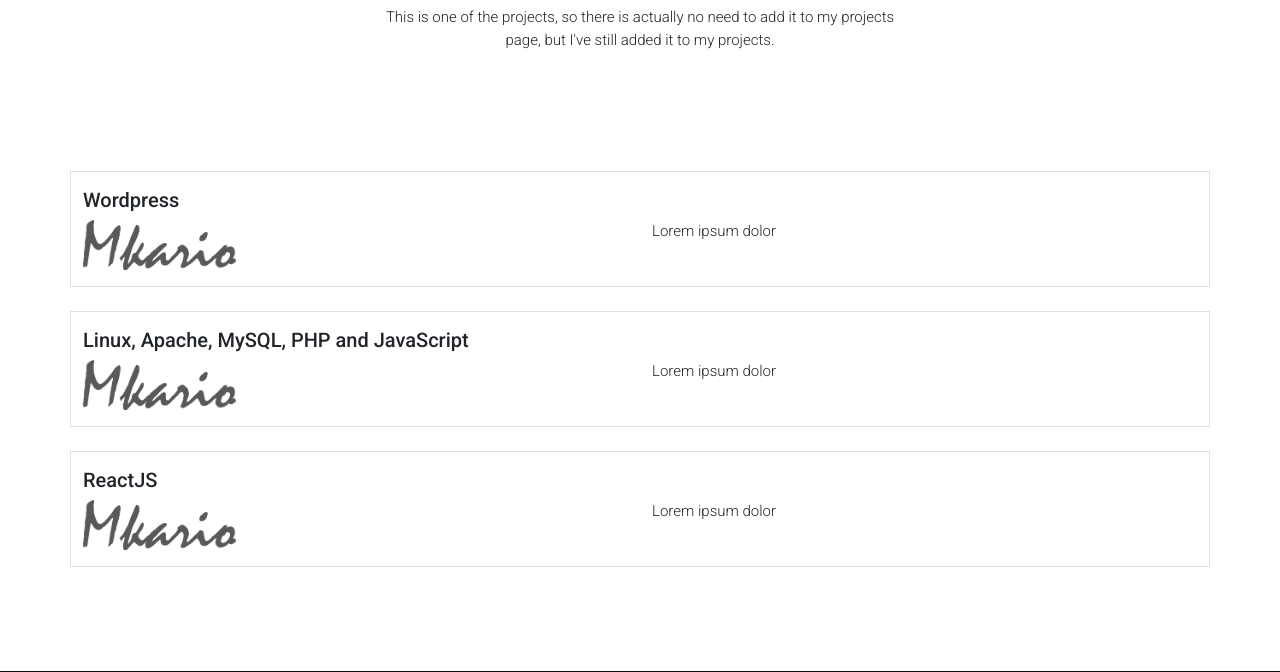
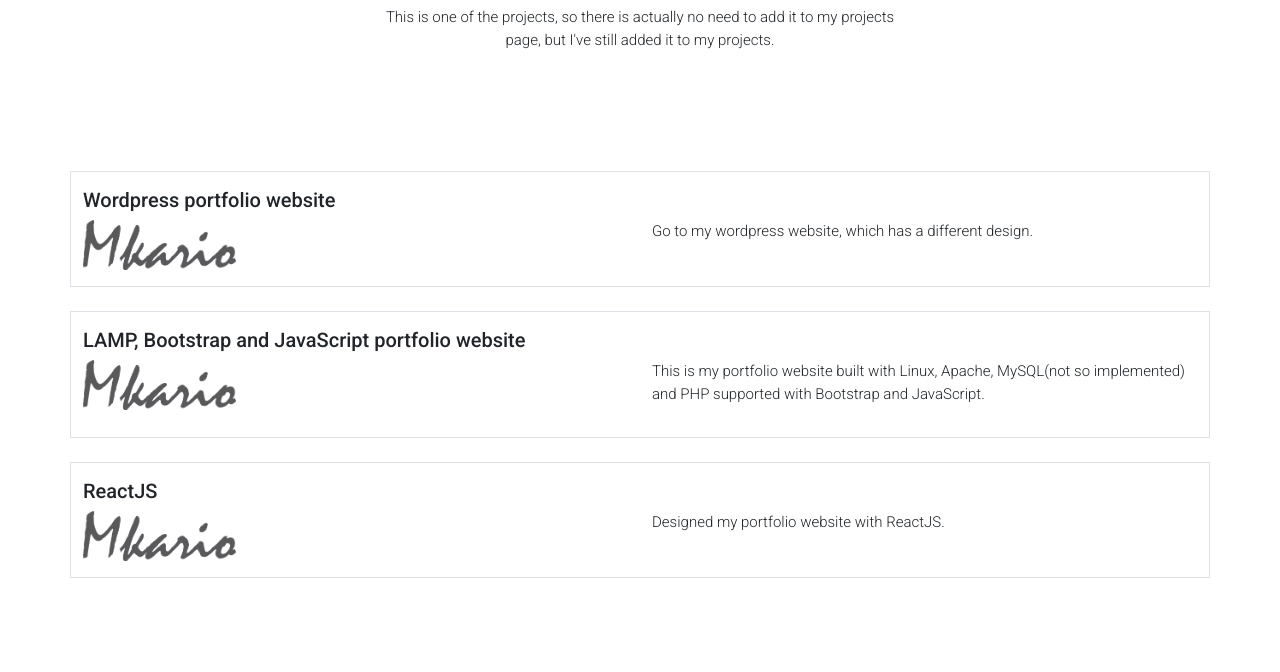
Before and after one commit to Hardanto/mkario, a PHP site: page /frontend/projects in a window 1280 px wide. Shown: the part 252-924 px from the top of the page. Run offline with PHP 8.4, Linux system fonts and the light colour scheme; some libraries are stand-ins or nearby versions.

Commit message:
Projects changed a bit

```diff
--- a/frontend/includes/header.php
+++ b/frontend/includes/header.php
@@ -34,7 +34,7 @@ $projects = array('projects','login', 'modal', 'formfields', 'mediafiles');
 						<li class='nav-item'>
 							<a class='nav-link <?php if(in_array($page, $projects)) echo "active" ?> dropdown-toggle projectsLink' id='projectsLink' href='#' role='button' data-bs-toggle='dropdown' aria-expanded='false'>Projects</a>
 							<ul class='dropdown-menu'>
-								<li><a class='dropdown-item <?php if($page == "projects") echo "active" ?>' href="projects">List All Projects</a></li>
+								<li><a class='dropdown-item <?php if($page == "projects") echo "active" ?>' href="projects">List of All Projects</a></li>
 								<li><a class='dropdown-item <?php if($page == "login") echo "active" ?>' href="login">Login</a></li>
 								<li><a class='dropdown-item <?php if($page == "modal") echo "active" ?>' href="modal">Modal</a></li>
 								<li><a class='dropdown-item <?php if($page == "formfields") echo "active" ?>' href="formfields">Forms</a></li>
@@ -69,7 +69,7 @@ $projects = array('projects','login', 'modal', 'formfields', 'mediafiles');
 						<li class='nav-item'>
 							<a class='nav-link <?php if(in_array($page, $projects)) echo "active" ?> dropdown-toggle projectsLink' href='#' role='button' data-bs-toggle='dropdown' aria-expanded='false' onclick=''>Projects</a>
 							<ul class='dropdown-menu'>
-								<li><a class='dropdown-item <?php if($page == "projects") echo "active" ?>' href="projects">List All Projects</a></li>
+								<li><a class='dropdown-item <?php if($page == "projects") echo "active" ?>' href="projects">List of All Projects</a></li>
 								<li><a class='dropdown-item <?php if($page == "login") echo "active" ?>' href="login">Login</a></li>
 								<li><a class='dropdown-item <?php if($page == "modal") echo "active" ?>' href="modal">Modal</a></li>
 								<li><a class='dropdown-item <?php if($page == "formfields") echo "active" ?>' href="formfields">Forms</a></li>
--- a/frontend/projects.php
+++ b/frontend/projects.php
@@ -74,23 +74,23 @@ require_once('../vendor/autoload.php');
             <div class='row'>
                 <a href="https://www.mkario.com/" class='project-link'>
                     <div class='row py-3 border'>
-                        <h5>Wordpress</h5>
+                        <h5>Wordpress portfolio website</h5>
                         <div class='col'>
                             <img src='frontend/img/PortfolioLogoDark.png' height="50px" />
                         </div>
                         <div class='col'>
-                            <p>Lorem ipsum dolor</p>
+                            <p>Go to my wordpress website, which has a different design.</p>
                         </div>
                     </div>
                 </a>
                 <a href="home" class='project-link mt-4'>
                     <div class='row py-3 border'>
-                        <h5>Linux, Apache, MySQL, PHP and JavaScript</h5>
+                        <h5>LAMP, Bootstrap and JavaScript portfolio website</h5>
                         <div class='col-6'>
                             <img src='frontend/img/PortfolioLogoDark.png' height="50px" />
                         </div>
                         <div class='col-6'>
-                            <p>Lorem ipsum dolor</p>
+                            <p>This is my portfolio website built with Linux, Apache, MySQL(not so implemented) and PHP supported with Bootstrap and JavaScript.</p>
                         </div>
                     </div>
                 </a>
@@ -101,7 +101,7 @@ require_once('../vendor/autoload.php');
                             <img src='frontend/img/PortfolioLogoDark.png' height="50px" />
                         </div>
                         <div class='col-6'>
-                            <p>Lorem ipsum dolor</p>
+                            <p>Designed my portfolio website with ReactJS.</p>
                         </div>
                     </div>
                 </a>
```
